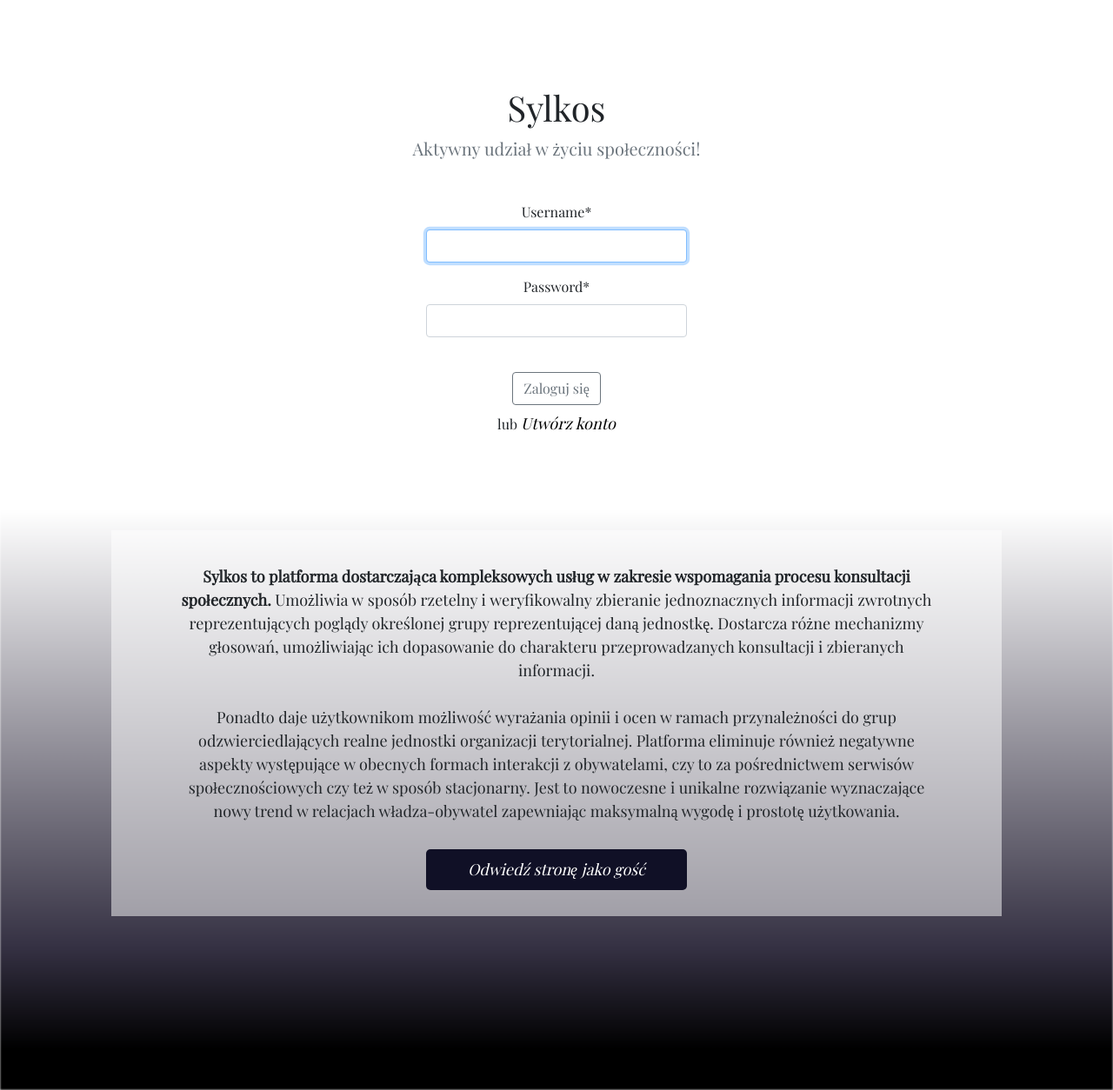
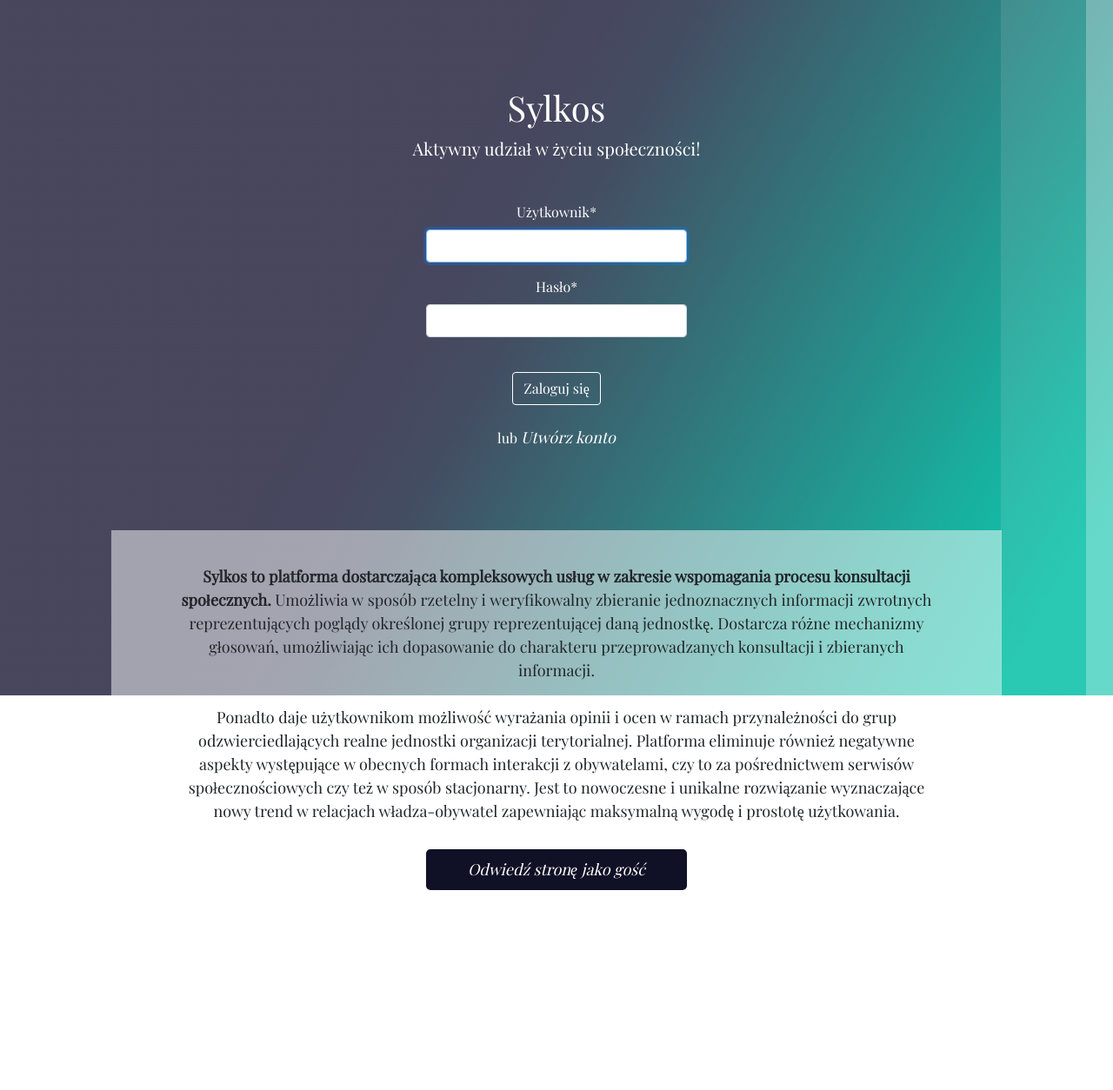
Before and after one commit to wojkos9/SYLKOS, a Django app: page /accounts/login/ in a window 1280 px wide. Shown: the whole page at 87% size. Run offline with Django 3.2, Linux system fonts and the light colour scheme; some libraries are stand-ins or nearby versions.

Commit message:
logoin register screen

```diff
--- a/Sylkos/settings.py
+++ b/Sylkos/settings.py
@@ -125,7 +125,7 @@ AUTH_PASSWORD_VALIDATORS = [
 # Internationalization
 # https://docs.djangoproject.com/en/3.2/topics/i18n/
 
-LANGUAGE_CODE = 'en-us'
+LANGUAGE_CODE = 'pl-PL'
 
 TIME_ZONE = 'UTC'
 
--- a/templates/auth_layout.html
+++ b/templates/auth_layout.html
@@ -29,6 +29,7 @@
     .row-column-form{
         width: 100%;
         min-height: 60vh;
+        color: #fff;
         margin-top: 100px;
         display: flex;
         flex-direction: column;
@@ -64,7 +65,7 @@
 
     a{
         text-decoration: none !important;
-        color: black;
+        color: #fff;
         font-style: italic;
         font-size: 18px;
     }
@@ -78,14 +79,14 @@
         font-size: 18px;
     }
 
-    .background{
+    /* .background{
         position:absolute;top:0;left:0;right:0;bottom:0;
         width: 100%;
         height: 100%;
         filter: blur(1px);
         z-index:-1;
         background-color: rgba(246, 249, 255, 1);
-            background-image: linear-gradient(180deg, rgba(255,255,255, 1) 1%, rgba(52, 48, 66, 1) 76%, rgba(0, 0, 0, 1) 93%);
+            background-image: linear-gradient(180deg, rgba(255,255,255, 1) 1%, rgba(52, 48, 66, 1) 76%, rgba(0, 0, 0, 1) 93%); */
         /* background-image: linear-gradient(
         30deg,
         #00bfa5 12%,
@@ -137,17 +138,27 @@
 
         /* background-size: 26px 46px; */
         /* background-position: 0 0, 0 0, 10px 18px, 10px 18px, 0 0, 10px 18px; */
-        background-repeat: no-repeat;
-    }
+        /* background-repeat: no-repeat;
+    } */
 
     .lead{
         padding: 0 20px !important;
+        color: #fff !important;
     }
 
+    .btn-outline-secondary{
+        color: white !important;
+        border-color: #fff !important;
+        margin-bottom: 1em;
+
+    }
+    .text-muted{
+        color: #fff !important;
+    }
     .go-to-button{
         padding: 10px 30px;
         background-color: #101026;
-        color: #fff;
+        color: #fff !important;
         transition: all .3s ease;
         border-radius: 5px;
         margin: 20px auto 0 auto;
@@ -178,16 +189,20 @@
         padding: 10px 10px;
         font-size: 16px;
     }
-    .background{
-            background-image: linear-gradient(180deg, rgba(255, 255, 255, 1) 1%, rgba(52, 48, 66, 1) 80%, rgb(41, 21, 51) 93%);
-        }
+    /* .background{
+            background-image: linear-gradient(180deg, rgba(255, 255, 255, 1) 1%, rgba(52, 48, 66, 1) 80%, #101026);
+        } */
     .row-column-form{
         width: 100%;
+        color: #fff;
         /* height: 60vh; */
         display: flex;
         flex-direction: column;
         align-items: center;
         justify-content: center;
+    }
+    h1{
+        color: #fff !important;
     }
     .row-column-about{
         width: 100%;
@@ -207,6 +222,60 @@
     }
 }
 
+html {
+  height:100%;
+}
+
+body {
+  margin:0;
+}
+
+.bg {
+  animation:slide 3s ease-in-out infinite alternate;
+  background-image: linear-gradient(-60deg, #00bfa5 10%, #3B3A53 50%);
+  bottom:0;
+  left:-10%;
+  opacity:.6;
+  position:fixed;
+  right:-10%;
+  top:0;
+  z-index:-1;
+}
+
+.bg2 {
+  animation-direction:alternate-reverse;
+  animation-duration:10s;
+}
+
+.bg3 {
+  animation-duration:15s;
+}
+
+.content {
+  background-color:rgba(255,255,255,.8);
+  border-radius:.25em;
+  box-shadow:0 0 .25em rgba(0,0,0,.25);
+  box-sizing:border-box;
+  left:50%;
+  padding:10vmin;
+  position:fixed;
+  text-align:center;
+  top:50%;
+  transform:translate(-10%, -10%);
+}
+
+
+
+@keyframes slide {
+  0% {
+    transform:translateX(-20%);
+  }
+  100% {
+    transform:translateX(20%);
+  }
+}
+
+
 </style>
 
 
--- a/templates/django_registration/registration_form.html
+++ b/templates/django_registration/registration_form.html
@@ -1,4 +1,9 @@
 {% extends 'auth_layout.html' %} {% block content %} {% load crispy_forms_tags %}
+
+<div class="bg"></div>
+<div class="bg bg2"></div>
+<div class="bg bg3"></div>
+
 
 <div class="form-row-new">
     <div class="row-column-form">
--- a/templates/registration/login.html
+++ b/templates/registration/login.html
@@ -1,5 +1,11 @@
 {% extends 'auth_layout.html' %} {% load crispy_forms_tags %} {% block auth %}
 {% load static %}
+
+
+
+<div class="bg"></div>
+<div class="bg bg2"></div>
+<div class="bg bg3"></div>
 
 <div class="form-row-new">
     <div class="row-column-form">
```
